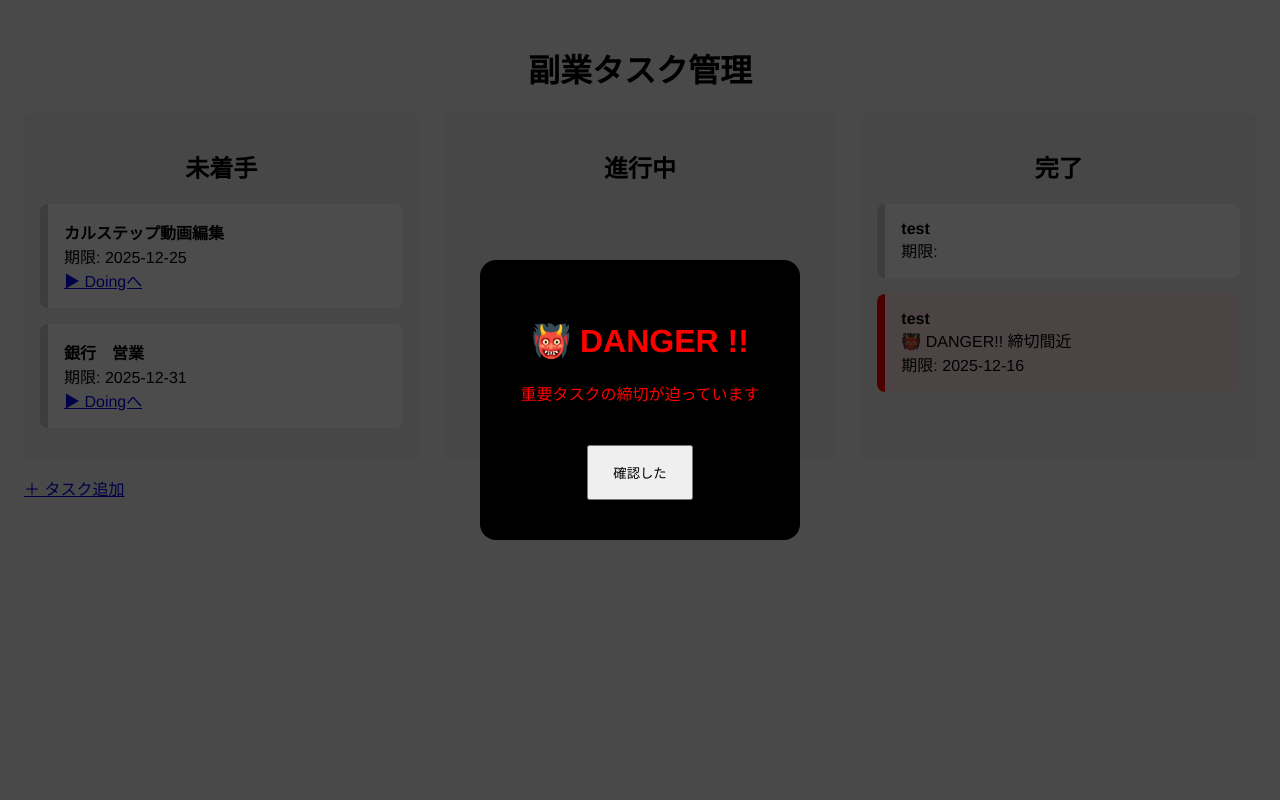
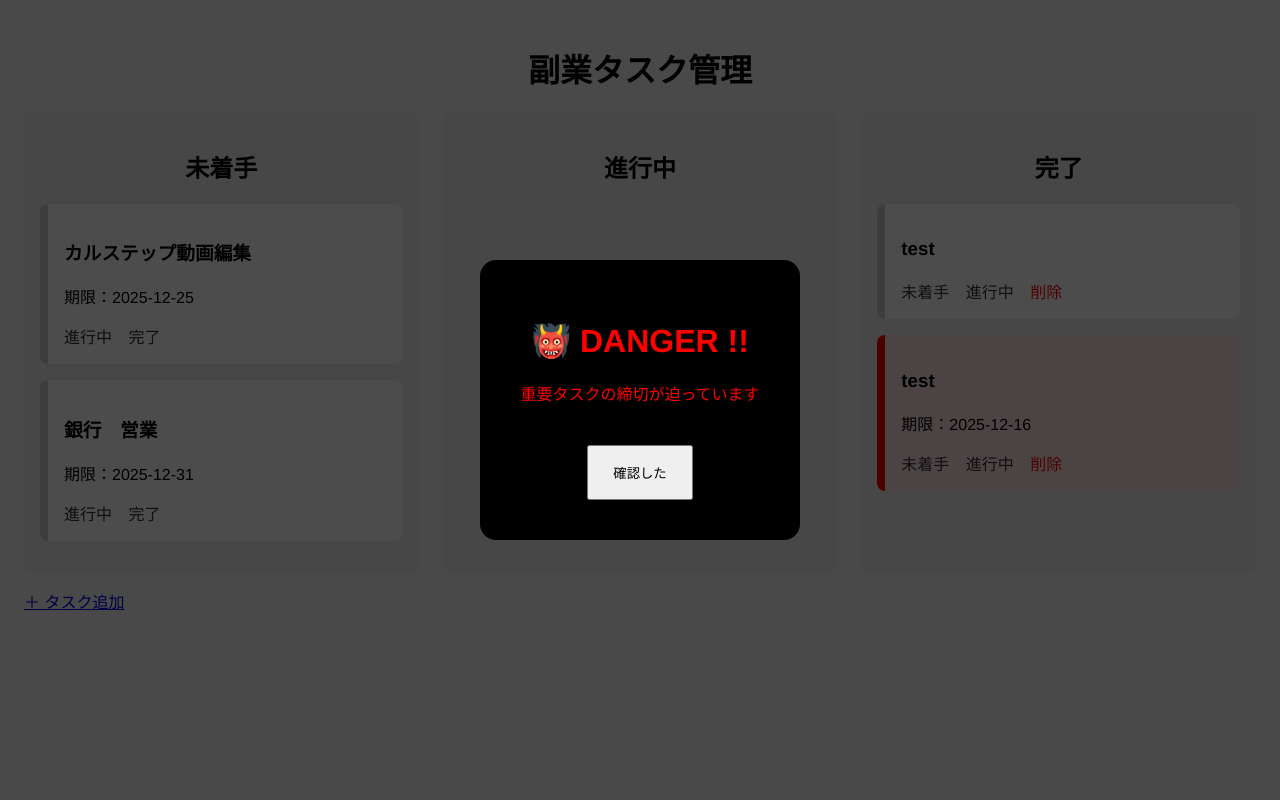
Before and after one commit to primaveratraveler-glitch/taskmanagement, a Flask app: page / in a window 1280 px wide. Run offline with Flask 3, Linux system fonts and the light colour scheme; data comes from the database, SQL or seed files in the repository.

Commit message:
Update task_card.html

```diff
--- a/templates/task_card.html
+++ b/templates/task_card.html
@@ -1,17 +1,27 @@
-<div class="task-card {{ task.alert_level }}">
-  <strong>{{ task.title }}</strong><br>
+<div class="task-card
+     {% if task.alert_level == 'danger' %} danger
+     {% elif task.alert_level == 'warning' %} warning
+     {% endif %}">
 
-  {% if task.alert_level == "danger" %}
-    <div class="alert-text">👹 DANGER!! 締切間近</div>
-  {% elif task.alert_level == "warning" %}
-    <div class="alert-text warning-text">⚠ 期限注意</div>
+  <h3>{{ task.title }}</h3>
+
+  {% if task.due_date %}
+    <p>期限：{{ task.due_date }}</p>
   {% endif %}
 
-  期限: {{ task.due_date }}<br>
+  <div class="actions">
+    {% if task.status != 'todo' %}
+      <a href="/update_status/{{ task.id }}/todo">未着手</a>
+    {% endif %}
+    {% if task.status != 'doing' %}
+      <a href="/update_status/{{ task.id }}/doing">進行中</a>
+    {% endif %}
+    {% if task.status != 'done' %}
+      <a href="/update_status/{{ task.id }}/done">完了</a>
+    {% endif %}
 
-  {% if task.status == "todo" %}
-    <a href="/update_status/{{ task.id }}/doing">▶ Doingへ</a>
-  {% elif task.status == "doing" %}
-    <a href="/update_status/{{ task.id }}/done">✅ Doneへ</a>
-  {% endif %}
+    {% if task.status == 'done' %}
+      <a href="/delete/{{ task.id }}" class="delete">削除</a>
+    {% endif %}
+  </div>
 </div>
```
